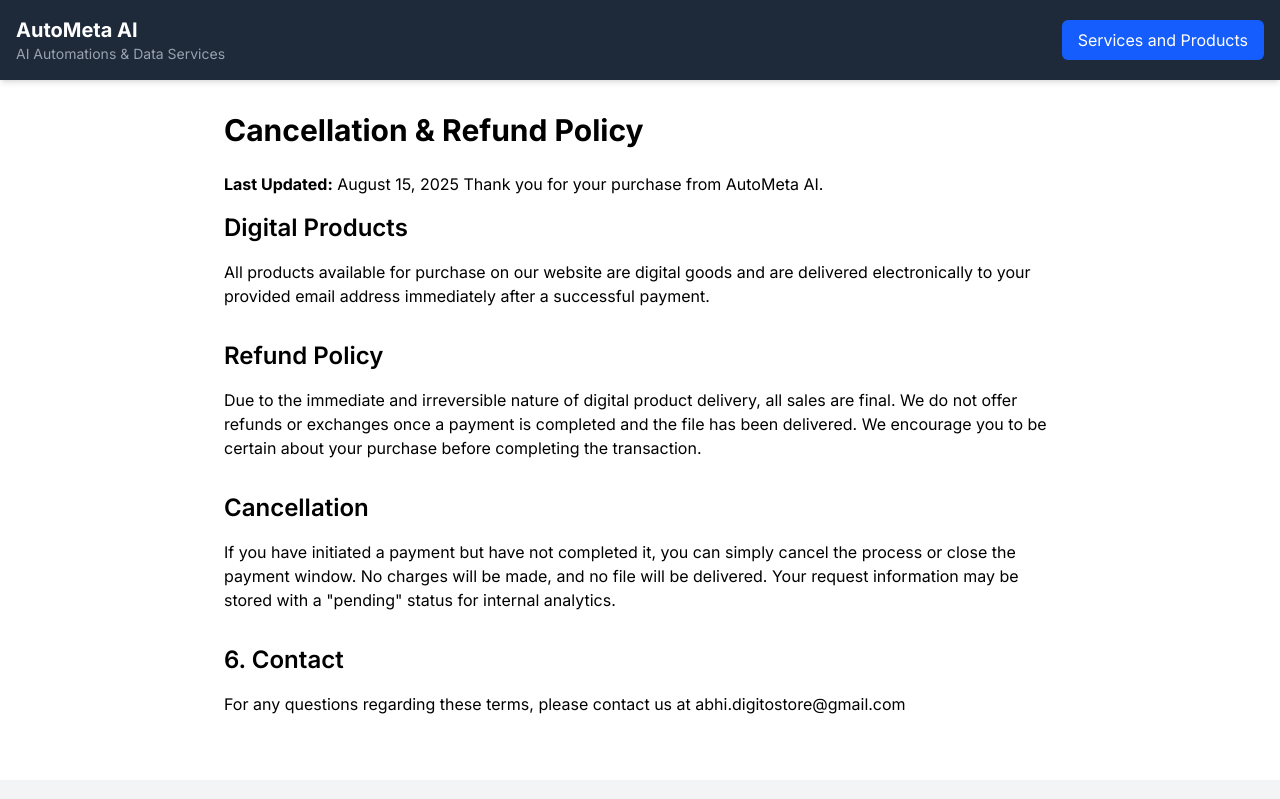
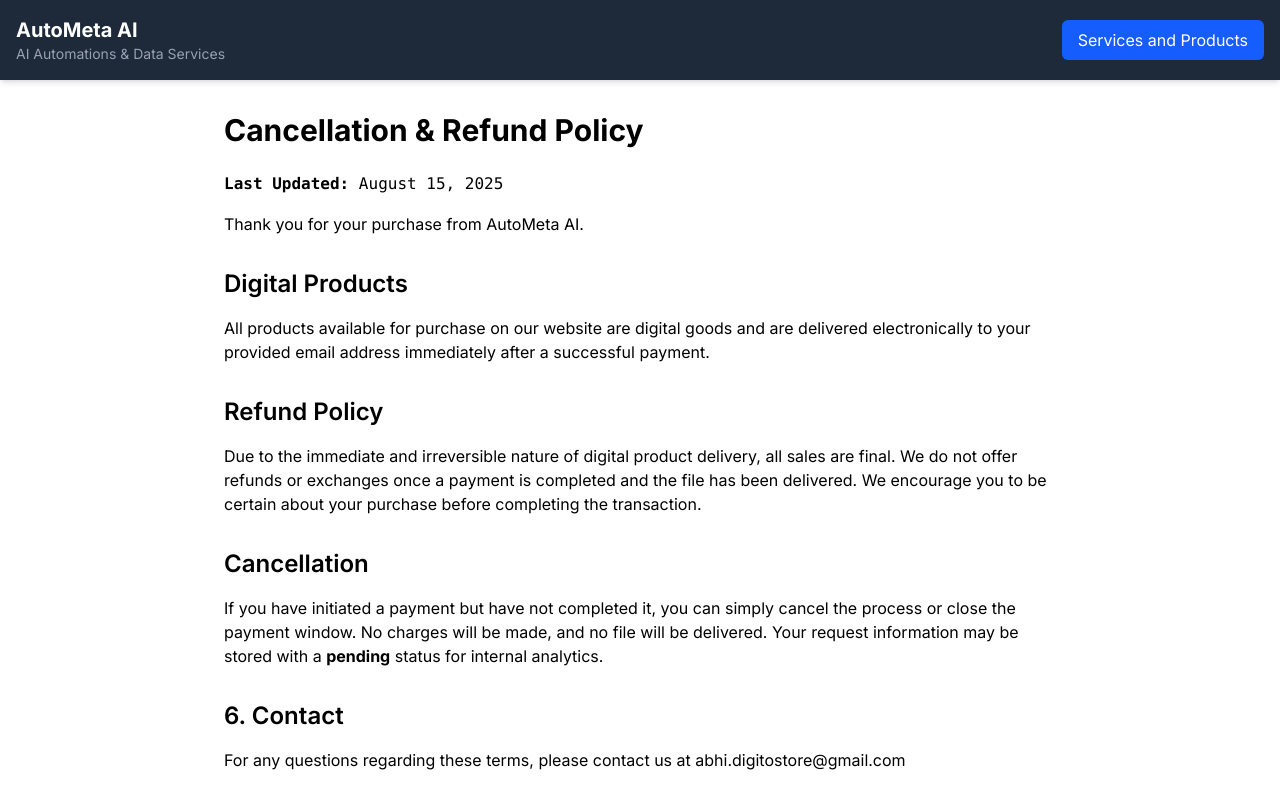
Before and after one commit to abhidigitostore/digitostore, a Next.js app in the folder web/: page /cancellation-and-refunds in a window 1280 px wide. Shown: the top 799 px of the page. Built offline with nearby package versions, Linux system fonts and the light colour scheme.

Commit message:
Fix : Error - can be escaped with &quot, &ldquo, &#34, &rdquo.  react/no-unescaped-entities in cancellation-and-refunds and terms-and-conditions

```diff
--- a/web/app/cancellation-and-refunds/page.tsx
+++ b/web/app/cancellation-and-refunds/page.tsx
@@ -5,8 +5,8 @@
     <div className="container mx-auto p-4 md:p-8 max-w-4xl">
       <h1 className="text-3xl font-bold mb-6">Cancellation & Refund Policy</h1>
       <div className="space-y-4">
-        <strong>Last Updated:</strong> August 15, 2025
-        Thank you for your purchase from AutoMeta AI.
+        <pre><strong>Last Updated:</strong> August 15, 2025</pre>
+        <p>Thank you for your purchase from AutoMeta AI.</p>
 
         <h2 className="text-2xl font-semibold pt-4">Digital Products</h2>
         <p>All products available for purchase on our website are digital goods and are delivered electronically to your provided email address immediately after a successful payment.</p>
@@ -15,7 +15,7 @@
         <p>Due to the immediate and irreversible nature of digital product delivery, all sales are final. We do not offer refunds or exchanges once a payment is completed and the file has been delivered. We encourage you to be certain about your purchase before completing the transaction.</p>
 
         <h2 className="text-2xl font-semibold pt-4">Cancellation</h2>
-        <p>If you have initiated a payment but have not completed it, you can simply cancel the process or close the payment window. No charges will be made, and no file will be delivered. Your request information may be stored with a "pending" status for internal analytics.</p>
+        <p>If you have initiated a payment but have not completed it, you can simply cancel the process or close the payment window. No charges will be made, and no file will be delivered. Your request information may be stored with a <b>pending</b> status for internal analytics.</p>
 
         <h2 className="text-2xl font-semibold pt-4">6. Contact</h2>
         <p>For any questions regarding these terms, please contact us at abhi.digitostore@gmail.com</p>
--- a/web/app/terms-and-conditions/page.tsx
+++ b/web/app/terms-and-conditions/page.tsx
@@ -12,7 +12,7 @@
 
         <h2 className="text-2xl font-semibold pt-4">1. Use of Data</h2>
         <p>
-          The data files purchased from this website are provided for your use as indicated at the time of purchase "Personal Use" or "Business Use". You agree not to resell, redistribute, or use the data for any illegal or malicious purposes.
+          The data files purchased from this website are provided for your use as indicated at the time of purchase <b>Personal Use</b> or <b>Business Use</b>. You agree not to resell, redistribute, or use the data for any illegal or malicious purposes.
         </p>
 
         <h2 className="text-2xl font-semibold pt-4">2. Payment and Delivery</h2>
```
